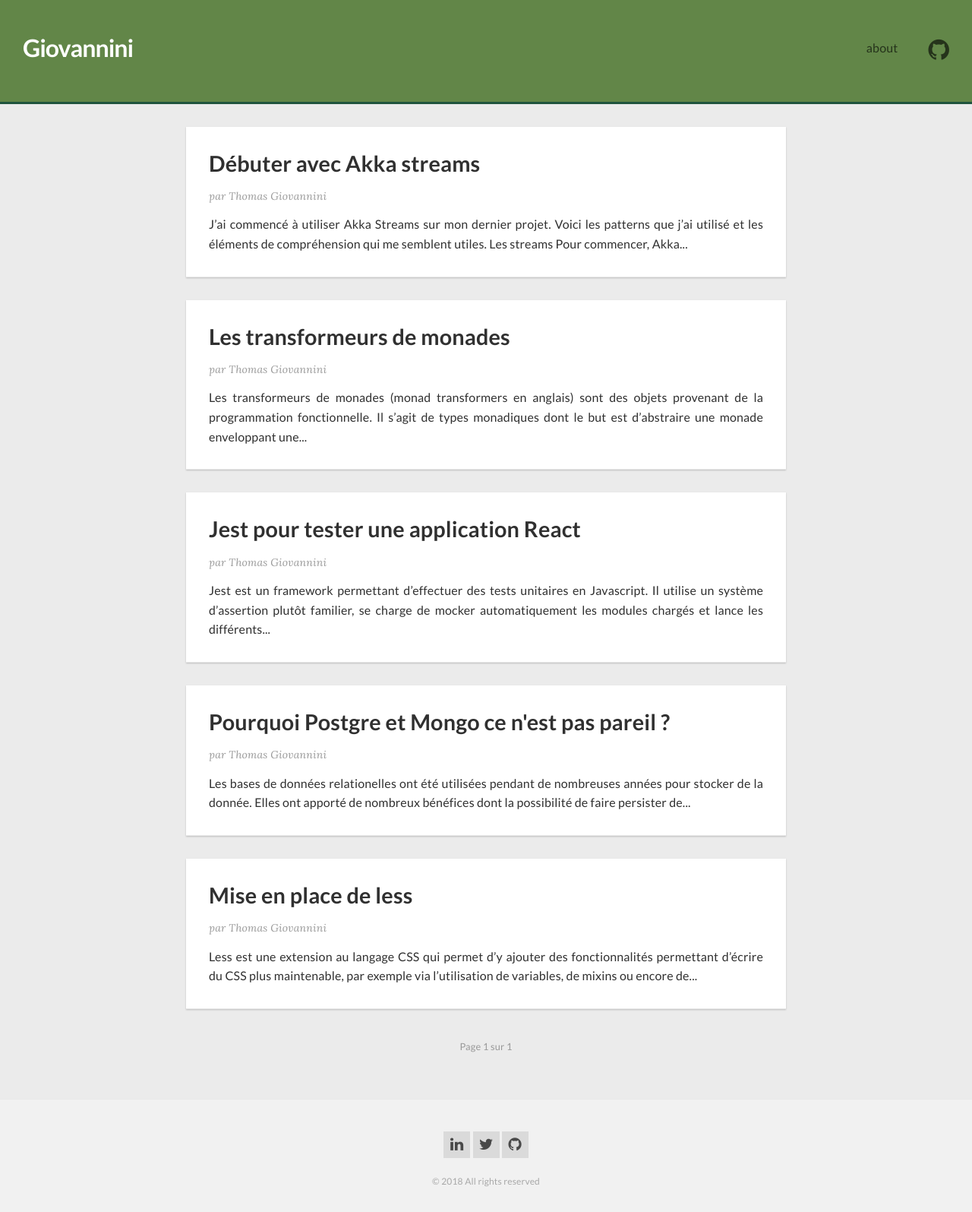
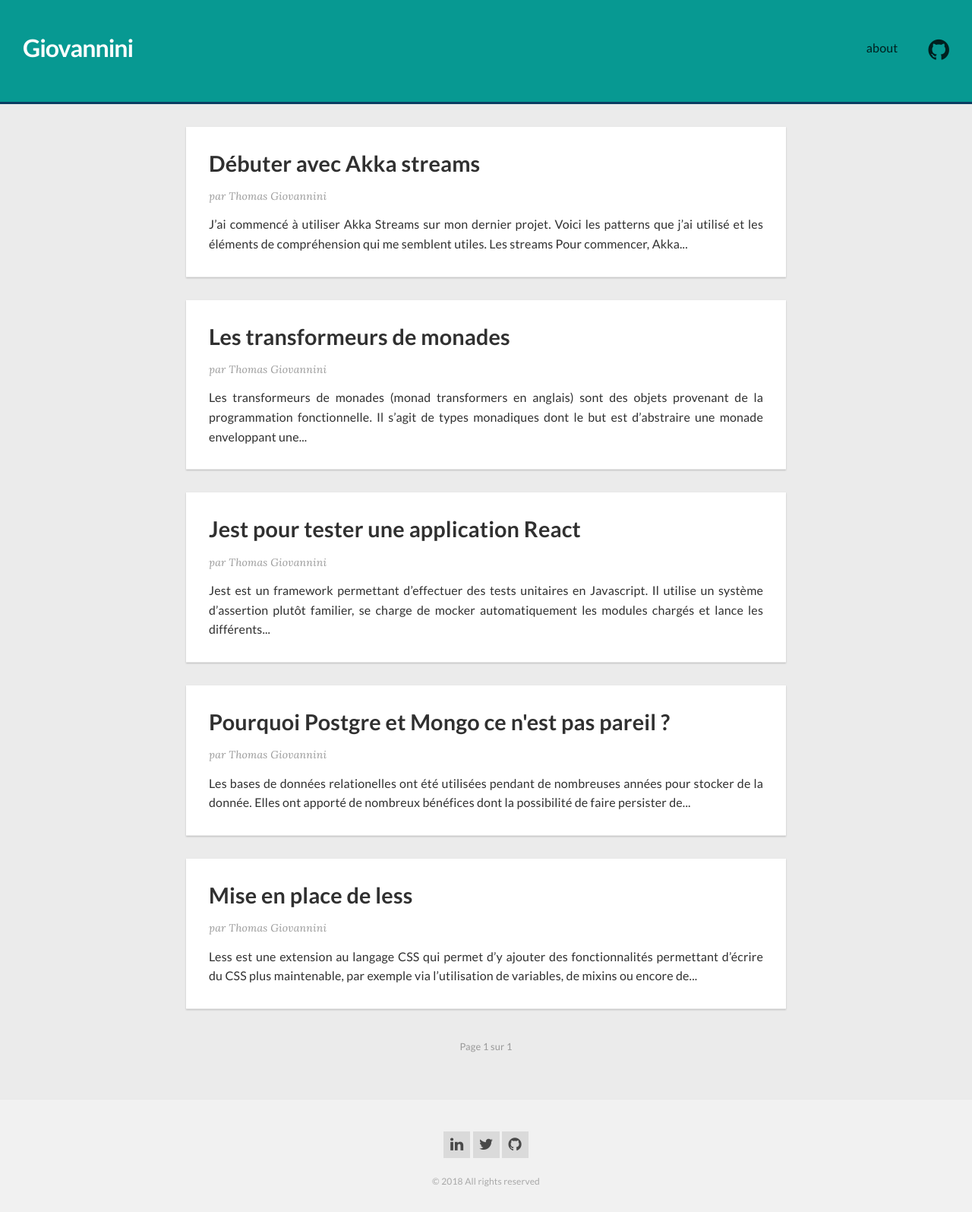
Before and after one commit to Giovannini/giovannini.github.io, a Jekyll site: the page built from index.html, in a window 1280 px wide. Shown: the whole page at 76% size. Built offline with Jekyll 4.4.1, drawn with Linux system fonts in a browser that asks for light colours; nearby versions of some CDN libraries; the list of posts is cut into pages by our own code.

Commit message:
Update colors

```diff
--- a/_sass/_variables.scss
+++ b/_sass/_variables.scss
@@ -19,8 +19,8 @@ $font-weight-bold  : 700 !default;
 
 $white-color          : #fff !default;
 $text-color           : #303030 !default;
-$brand-color          : #628648 !default;
-$secondary-dark-color : #20543E !default;
+$brand-color          : #079992 !default;
+$secondary-dark-color : #0a3d62 !default;
 $background-color     : #f1f1f1 !default;
 $primary-color        : $brand-color !default;
 $bg-color             : #ebebeb !default;
```
